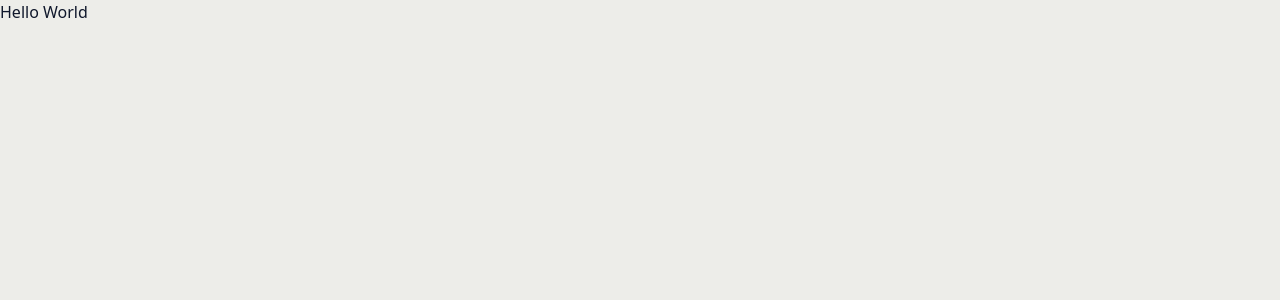
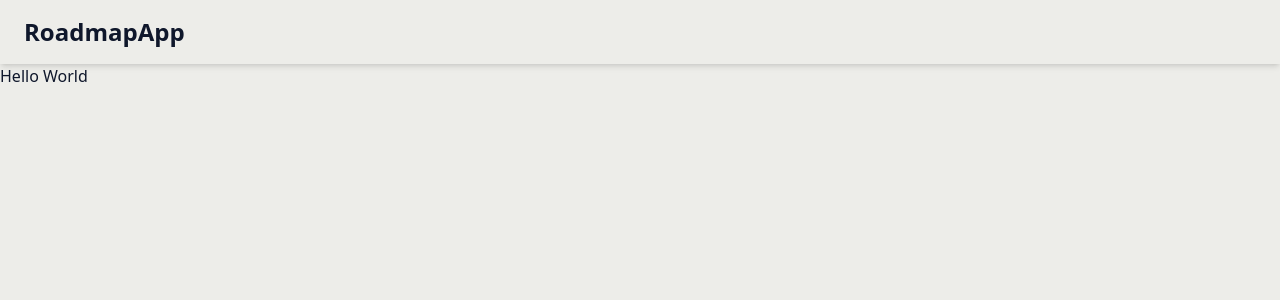
Before and after one commit to PratikDev/roadmap-app, a Next.js app: page / in a window 1280 px wide. Shown: the top 300 px of the page. Built offline with nearby package versions, Linux system fonts and the light colour scheme.

Commit message:
added navbar and dashboard layout

```diff
--- /dev/null
+++ b/src/app/(frontend)/(dashboard)/layout.tsx
@@ -0,0 +1,14 @@
+import Navbar from "@/components/layout/Navbar";
+
+export default function DashboardLayout({
+  children,
+}: Readonly<{
+  children: React.ReactNode;
+}>) {
+  return (
+    <div className="min-h-screen">
+      <Navbar />
+      <main>{children}</main>
+    </div>
+  );
+}
--- /dev/null
+++ b/src/components/layout/Navbar.tsx
@@ -0,0 +1,14 @@
+import Link from "next/link";
+
+export default function Navbar() {
+  return (
+    <nav className="sticky top-0 left-0 z-50 flex items-center justify-between px-6 py-4 shadow-md">
+      <Link
+        href="/"
+        className="text-dark text-2xl font-bold transition-opacity hover:opacity-80"
+      >
+        RoadmapApp
+      </Link>
+    </nav>
+  );
+}
```
Also changed, not shown: src/app/(frontend)/(dashboard)/page.tsx (renamed from src/app/(frontend)/page.tsx).
